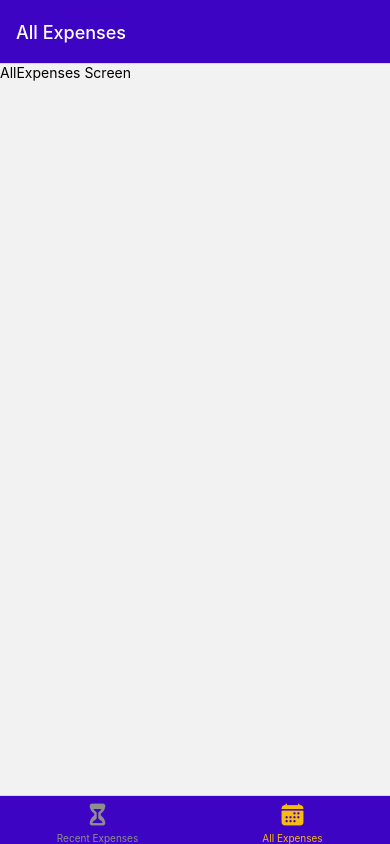
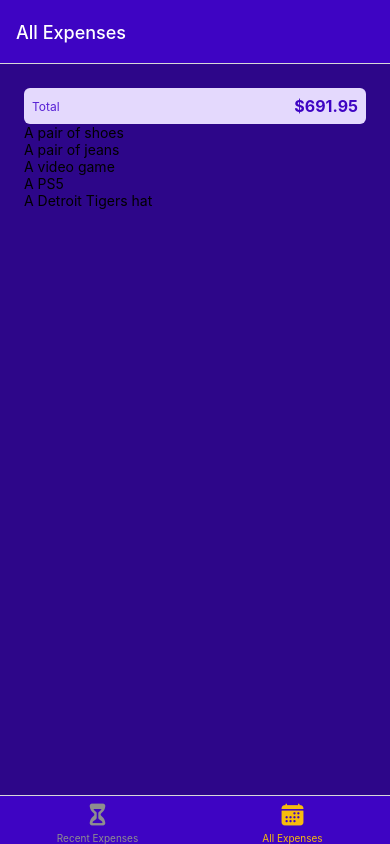
Before and after one commit to jcarroll1976/ReactNativeExpenseTracker, a React Native app: screen /AllExpenses in a window 390 px wide. Built offline with nearby package versions, Linux system fonts and the light colour scheme.

Commit message:
Added some background colors to ExpensesOutput and ExpensesSummary

```diff
--- a/components/ExpensesOutput/ExpenseList.js
+++ b/components/ExpensesOutput/ExpenseList.js
@@ -1,7 +1,13 @@
-import { FlatList } from "react-native";
+import { FlatList, Text } from "react-native";
 
-export default function ExpenseList() {
+function renderExpenseItem(itemData) {
     return (
-        <FlatList />
+        <Text>{itemData.item.description}</Text>
     )
 }
+
+export default function ExpenseList({expenses}) {
+    return (
+        <FlatList data={expenses} renderItem={renderExpenseItem} keyExtractor={(item) => item.id} />
+    )
+}
--- a/components/ExpensesOutput/ExpensesOutput.js
+++ b/components/ExpensesOutput/ExpensesOutput.js
@@ -1,13 +1,55 @@
-import { View } from "react-native";
+import { StyleSheet, View } from "react-native";
 
 import ExpensesSummary from "./ExpensesSummary";
 import ExpenseList from "./ExpenseList";
+import { GlobalStyles } from "../../constants/styles";
+
+const DUMMY_EXPENSES = [
+    {
+        id: "e1",
+        description: "A pair of shoes",
+        amount: 59.99,
+        date: new Date("04-13-2023")
+    },
+    {
+        id: "e2",
+        description: "A pair of jeans",
+        amount: 29.99,
+        date: new Date("04-18-2023")
+    },
+    {
+        id: "e3",
+        description: "A video game",
+        amount: 59.99,
+        date: new Date("04-20-2023")
+    },
+    {
+        id: "e4",
+        description: "A PS5",
+        amount: 499.99,
+        date: new Date("02-20-2024")
+    },
+    {
+        id: "e5",
+        description: "A Detroit Tigers hat",
+        amount: 41.99,
+        date: new Date("04-18-2023")
+    }
+]
 
 export default function ExpensesOutput({expenses,expensesPeriod}) {
     return (
-        <View>
-            <ExpensesSummary expenses={expenses} periodName={expensesPeriod} />
-            <ExpenseList />
+        <View style={styles.container}>
+            <ExpensesSummary expenses={DUMMY_EXPENSES} periodName={expensesPeriod} />
+            <ExpenseList expenses={DUMMY_EXPENSES} />
         </View>
     )
 }
+
+const styles = StyleSheet.create({
+    container: {
+        flex: 1,
+        padding: 24,
+        backgroundColor: GlobalStyles.colors.primary700
+    }
+})
--- a/components/ExpensesOutput/ExpensesSummary.js
+++ b/components/ExpensesOutput/ExpensesSummary.js
@@ -1,10 +1,35 @@
-import { Text, View } from "react-native";
+import { StyleSheet, Text, View } from "react-native";
+import { GlobalStyles } from "../../constants/styles";
 
-export default function ExpensesSummary() {
+export default function ExpensesSummary({expenses,periodName}) {
+    const expensesSum = expenses.reduce((sum, expense) => {
+        return sum + expense.amount
+    }, 0);
+
     return (
-        <View>
-            <Text>Expenses Last 7 days</Text>
-            <Text>Sum of Expenses</Text>
+        <View style={styles.container}>
+            <Text style={styles.period}>{periodName}</Text>
+            <Text style={styles.sum}>${expensesSum.toFixed(2)}</Text>
         </View>
     )
 }
+
+const styles = StyleSheet.create({
+    container: {
+        padding: 8,
+        backgroundColor: GlobalStyles.colors.primary50,
+        borderRadius: 6,
+        flexDirection: "row",
+        justifyContent: "space-between",
+        alignItems: "center"
+    },
+    period: {
+        fontSize: 12,
+        color: GlobalStyles.colors.primary400
+    },
+    sum: {
+        fontSize: 16,
+        fontWeight: "bold",
+        color: GlobalStyles.colors.primary500
+    }
+})
--- a/screens/AllExpenses.js
+++ b/screens/AllExpenses.js
@@ -1,7 +1,7 @@
-import { Text } from "react-native";
+import ExpensesOutput from "../components/ExpensesOutput/ExpensesOutput";
 
 export default function AllExpenses() {
     return (
-        <Text>AllExpenses Screen</Text>
+        <ExpensesOutput expensesPeriod="Total" />
     )
 }
--- a/screens/RecentExpenses.js
+++ b/screens/RecentExpenses.js
@@ -1,7 +1,7 @@
-import { Text } from "react-native";
+import ExpensesOutput from "../components/ExpensesOutput/ExpensesOutput";
 
 export default function RecentExpenses() {
     return (
-        <Text>RecentExpenses Screen</Text>
+        <ExpensesOutput expensesPeriod="Last 7 days" />
     )
 }
```
